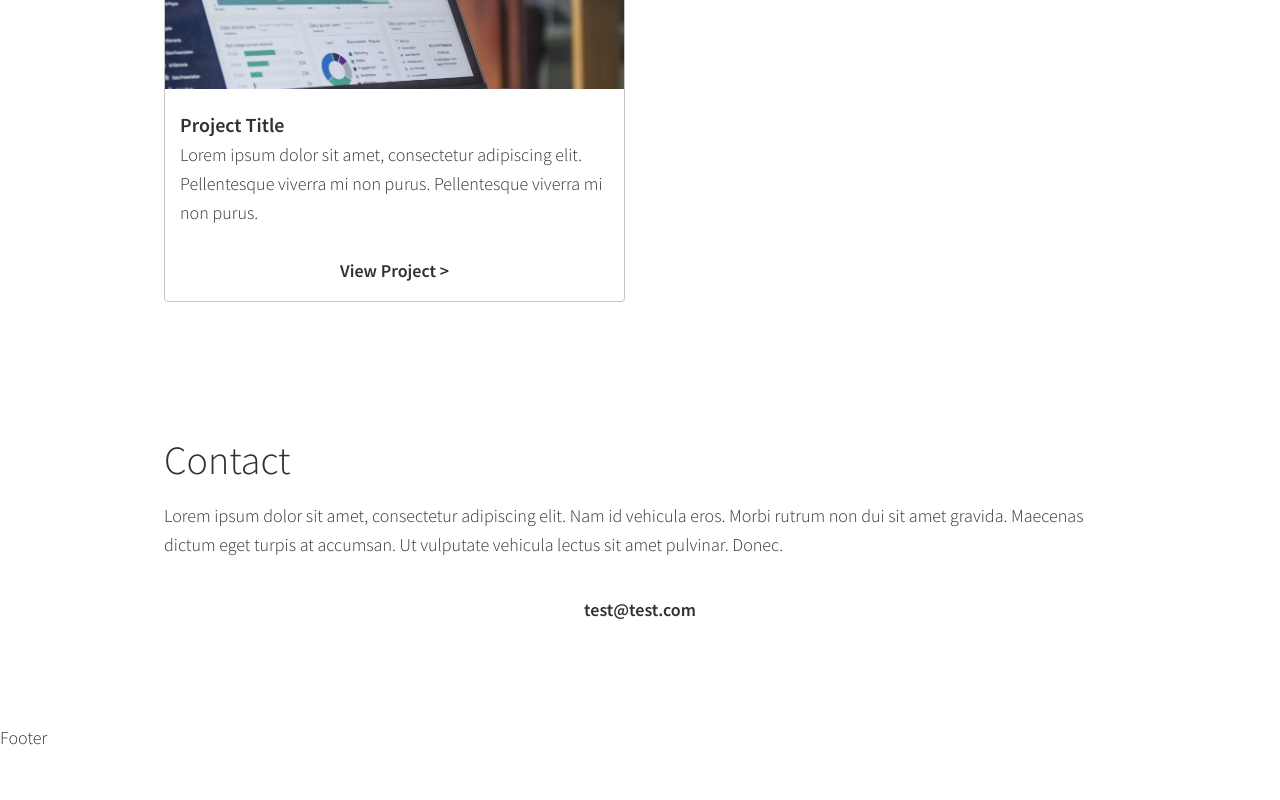
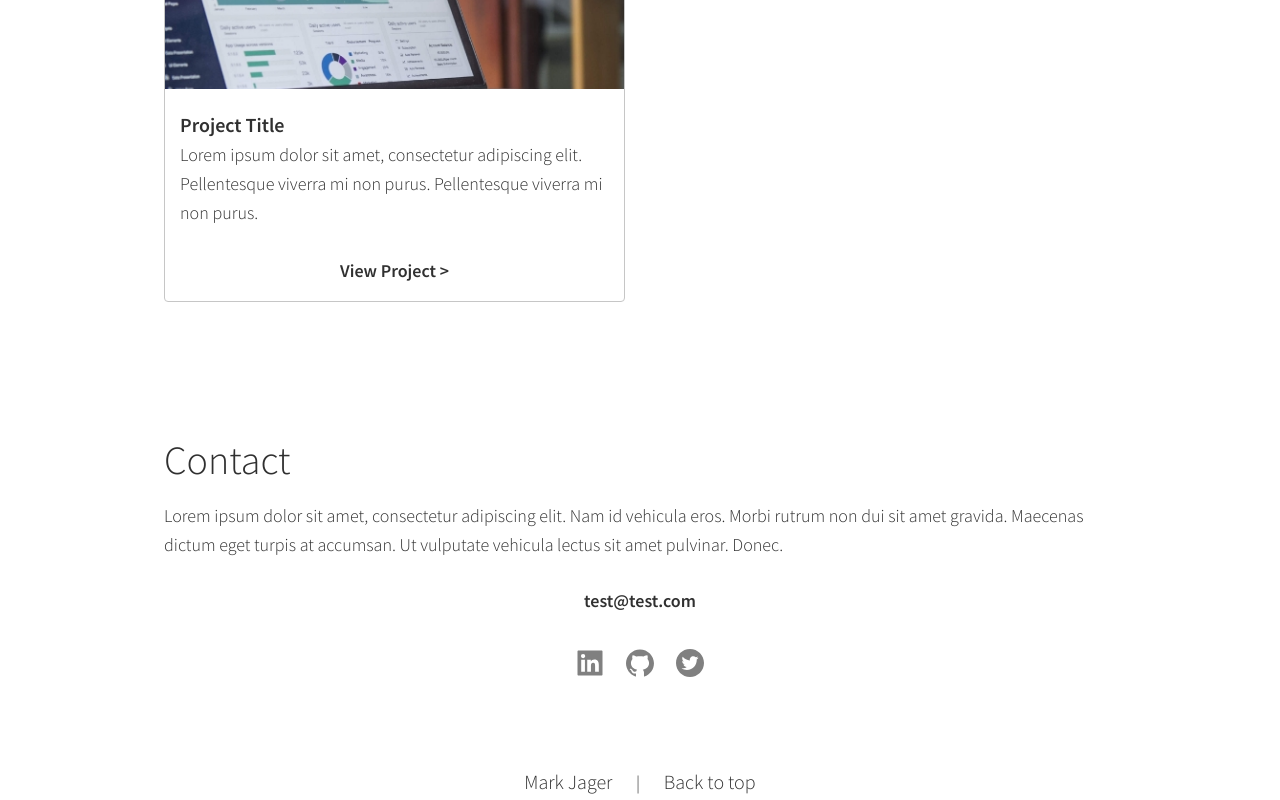
Before and after one commit to markjager13/next-portfolio, a Next.js app: page / in a window 1280 px wide. Shown: the part 1894-2694 px from the top of the page. Before the commit the page ends 2648 px from the top, so only its background shows below. Built offline with nearby package versions, Linux system fonts and the light colour scheme.

Commit message:
added footer, more contact styling

```diff
--- a/components/About.js
+++ b/components/About.js
@@ -6,7 +6,7 @@ import { AiFillLinkedin, AiFillGithub, AiFillTwitterCircle } from 'react-icons/a
 
 const About = () => {
   return (
-    <Section>
+    <Section id="about">
         <Title>
             <p>
                 {"Hi there, I'm "}
--- a/components/Contact.js
+++ b/components/Contact.js
@@ -1,16 +1,44 @@
 import React from 'react'
 import Link from 'next/link';
-import { Section, Title, EmailLink } from './styles/Contact.styled';
-
+import { Section, Title, ContactEmail, EmailLink, ContactSocial, SocialList } from './styles/Contact.styled';
+import { AiFillLinkedin, AiFillGithub, AiFillTwitterCircle } from 'react-icons/ai';
 
 const Contact = () => {
   return (
-    <Section>
-        <Title>Contact</Title>
-            <p>Lorem ipsum dolor sit amet, consectetur adipiscing elit. Nam id vehicula eros. Morbi rutrum non dui sit amet gravida. Maecenas dictum eget turpis at accumsan. Ut vulputate vehicula lectus sit amet pulvinar. Donec.</p>
-            <Link href="mailto: test@test.com" passHref>
-                <EmailLink><span>test@test.com</span></EmailLink>
-            </Link>
+    <Section id="contact">
+      <Title>Contact</Title>
+      <p>Lorem ipsum dolor sit amet, consectetur adipiscing elit. Nam id vehicula eros. Morbi rutrum non dui sit amet gravida. Maecenas dictum eget turpis at accumsan. Ut vulputate vehicula lectus sit amet pulvinar. Donec.</p>
+      <ContactEmail>
+        <Link href="mailto: test@test.com" passHref>
+          <EmailLink><span>test@test.com</span></EmailLink>
+        </Link>
+      </ContactEmail>
+      <ContactSocial>
+        <SocialList>
+              <li>
+                  <Link href="https://www.linkedin.com/" passHref>
+                      <a>
+                          <AiFillLinkedin />
+                      </a>
+                  </Link>
+              </li>
+              <li>
+                  <Link href="https://www.github.com/" passHref>
+                      <a>
+                          <AiFillGithub />
+                      </a>
+                  </Link>
+              </li>
+              <li>
+                  <Link href="https://www.twitter.com/" passHref>
+                      <a>
+                          <AiFillTwitterCircle />
+                      </a>
+                  </Link>
+              </li>
+
+          </SocialList>
+      </ContactSocial>
     </Section>
   )
 }
--- /dev/null
+++ b/components/Footer.js
@@ -0,0 +1,18 @@
+import React from 'react'
+import Link from 'next/link'
+
+import { StyledFooter } from '../components/styles/Footer.styled';
+
+const Footer = () => {
+  return (
+    <StyledFooter>
+        <p>Mark Jager</p>
+        <span> | </span>
+        <Link href="#header">
+            <a>Back to top</a>
+        </Link>
+  </StyledFooter>
+  )
+}
+
+export default Footer
--- a/components/Header.js
+++ b/components/Header.js
@@ -13,16 +13,15 @@ const Header = () => {
      }
 
   return (
-    <StyledHeader>
+    <StyledHeader id="header">
         <StyledNav>
-
             <NavToggle type="checkbox" id="navToggle"/>
             <NavToggleLabel htmlFor='navToggle'>
                 <NavIcon />
             </NavToggleLabel>
             <NavLinks>
                 <li>
-                    <Link href="/" passHref>
+                    <Link href="#about" passHref>
                         <NavLink>About</NavLink>
                     </Link>
                 </li>
@@ -37,7 +36,7 @@ const Header = () => {
                     </Link>
                 </li>
                 <li>
-                    <Link href="/" passHref>
+                    <Link href="#contact" passHref>
                         <NavLink>Contact</NavLink>
                     </Link>
                 </li>
--- a/components/styles/Contact.styled.js
+++ b/components/styles/Contact.styled.js
@@ -2,30 +2,30 @@ import styled from 'styled-components';
 
 export const Section = styled.div`
     padding: 3.5em 2em;
-
     max-width: 1024px;
     margin: 0 auto;
 `;
 
 export const Title = styled.div`
     margin-bottom: 0.25em;
-    grid-area: title;
     font-size: 2.5rem;
+`;
 
-    span {
-        font-weight: 600;
-    }
+export const ContactEmail = styled.div`
+    display: flex;
+    justify-content: center;
+    align-items: center;
 `;
 
 export const EmailLink = styled.a`
-display: flex;
-justify-content: center;
-align-items: center;
-padding: 2em;
+    display: inline-block;
     font-weight: 600;
     color: #303030;
+    padding-top: 1.5em;
 
     span {
+        width: 115px;
+        height: 30px;
         transition: border-bottom ease 250ms;
 
         &:hover {
@@ -33,3 +33,48 @@ padding: 2em;
         }
     }
 `;
+
+export const ContactSocial = styled.div`
+    display: flex;
+    justify-content: center;
+    align-items: center;
+`;
+
+export const SocialList = styled.ul`
+    list-style: none;
+    display: flex;
+    justify-content: left;
+    margin: 1em 0 0;
+    padding: 0;
+
+    li {
+        text-decoration: none;
+        padding: 0.5em;
+
+        a {
+            font-size: 2rem;
+            cursor: pointer;
+            color: grey;
+            opacity: 1;
+            transition-duration: 0.2s;
+        }
+
+        &:hover:nth-child(1) {
+            a {
+                color: #0077b5;
+            }
+        }
+        &:hover:nth-child(2) {
+            a {
+                color: #00405d;
+            }
+        }
+        &:hover:nth-child(3) {
+            a {
+                color: #55acee;
+            }
+        }
+    }
+
+
+`;
--- /dev/null
+++ b/components/styles/Footer.styled.js
@@ -0,0 +1,18 @@
+import styled from 'styled-components';
+
+export const StyledFooter = styled.div`
+    max-width: 1024px;
+    margin: 0 auto;
+    text-align: center;
+
+    p, a {
+        padding: 0 1em;
+        display: inline-block;
+        font-size: 1.25rem;
+        color: #303030;
+    }
+
+    a {
+        cursor: pointer;
+    }
+`;
--- a/pages/index.js
+++ b/pages/index.js
@@ -5,6 +5,7 @@ import About from '../components/About';
 import Skills from '../components/Skills';
 import Projects from '../components/Projects';
 import Contact from '../components/Contact';
+import Footer from '../components/Footer';
 
 export default function Home() {
   return (
@@ -15,9 +16,7 @@ export default function Home() {
       <Skills />
       <Projects />
       <Contact />
-      <div>
-        Footer
-      </div>
+      <Footer />
     </>
   )
 }
```
